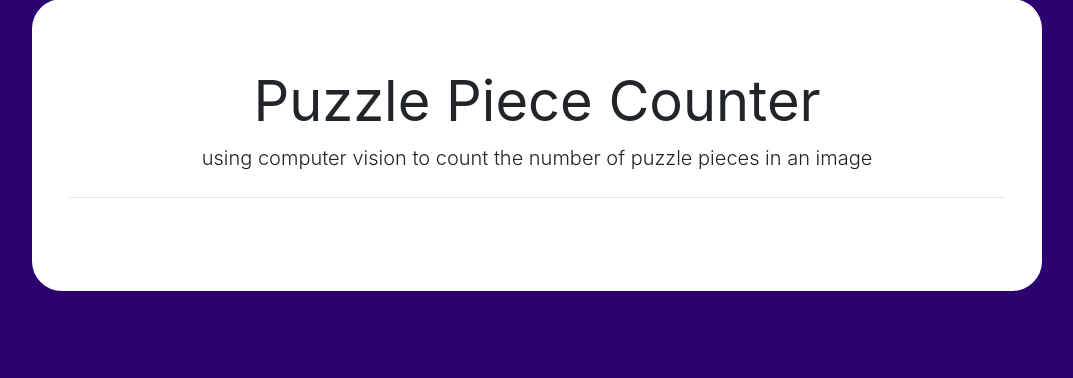
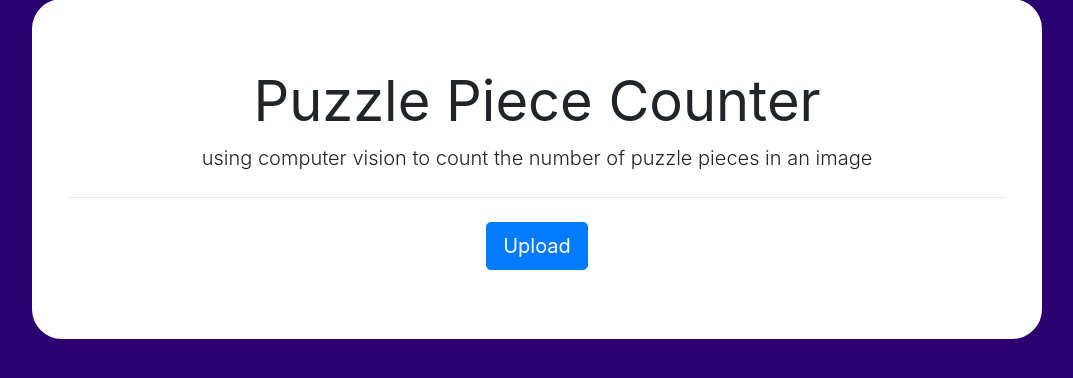
Before and after one commit to shreyamsingh/puzzle-piece-counter, a Flask app: page / in a window 1280 px wide. Shown: the part 249-627 px from the top of the page, without its empty margins (103-1176 px from the left). Run offline with Flask 2, Linux system fonts and the light colour scheme; some libraries are stand-ins or nearby versions.

```diff
--- a/templates/index.html
+++ b/templates/index.html
@@ -31,6 +31,7 @@
         <p class="lead">using computer vision to count the number of puzzle pieces in an image</p>
         <hr class="my-4">
         <p></p>
+        <a href="/upload-image"><button type="button" class="btn btn-primary btn-lg">Upload</button></a>
       </div>
   </div>
 <!--<blockquote class="blockquote text-center"><h1>Puzzle Piece Counter</h1>
```
